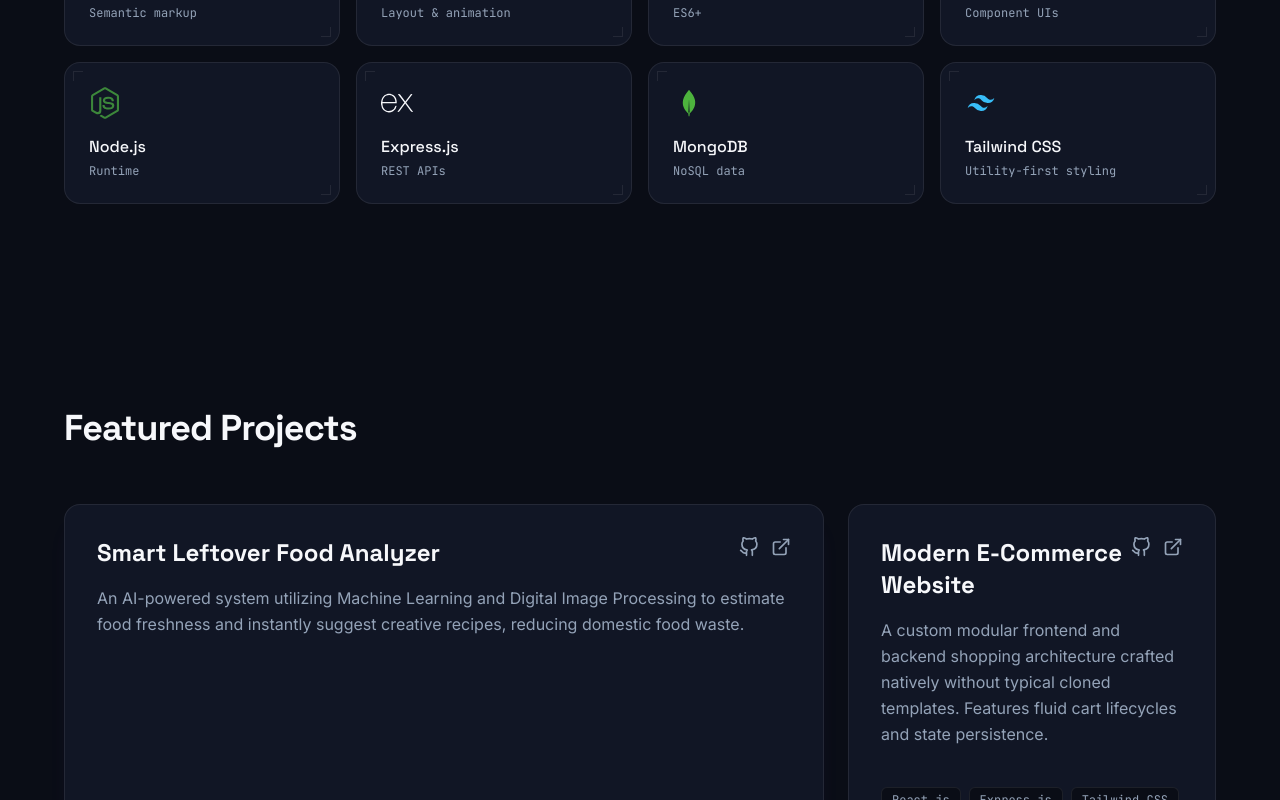
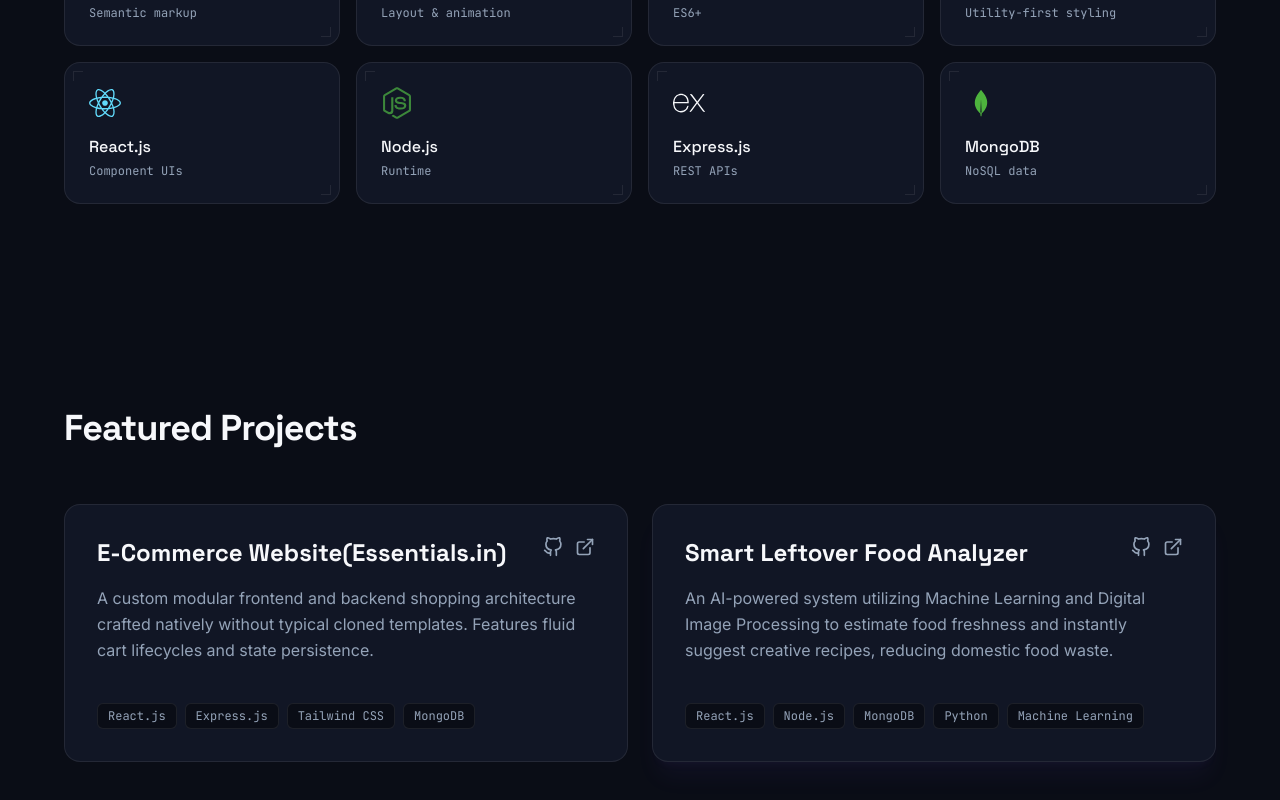
Before and after one commit to lakshityaduvanshi-dev/Portfolio, a React (Vite) app in the folder lakshit-portfolio/: page / in a window 1280 px wide. Shown: the part 1100-1900 px from the top of the page. Built offline with nearby package versions, Linux system fonts and the light colour scheme.

Commit message:
changes saved

```diff
--- a/lakshit-portfolio/src/components/Projects.jsx
+++ b/lakshit-portfolio/src/components/Projects.jsx
@@ -3,22 +3,22 @@ import { FiExternalLink, FiGithub } from 'react-icons/fi';
 import { SectionHeading } from './Skills';
 
 const PROJECTS = [
+   {
+    title: "E-Commerce Website(Essentials.in)",
+    description: "A custom modular frontend and backend shopping architecture crafted natively without typical cloned templates. Features fluid cart lifecycles and state persistence.",
+    tech: ["React.js", "Express.js", "Tailwind CSS", "MongoDB"],
+    liveUrl: "https://online-store-jade-psi.vercel.app/",
+    githubUrl: "https://github.com/lakshityaduvanshi-dev/online-store",
+    featured: false
+  },
   {
     title: "Smart Leftover Food Analyzer",
     description: "An AI-powered system utilizing Machine Learning and Digital Image Processing to estimate food freshness and instantly suggest creative recipes, reducing domestic food waste.",
     tech: ["React.js", "Node.js", "MongoDB", "Python", "Machine Learning"],
-    liveUrl: "#",
-    githubUrl: "https://github.com",
+    liveUrl: "https://drive.google.com/file/d/1iZj_Uxxng1L2UYFeB2dgWV6U-mpQRHEq/view?usp=sharing",
+    githubUrl: "https://github.com/lakshityaduvanshi-dev/smart-leftover-food-analyzer",
     featured: true
   },
-  {
-    title: "Modern E-Commerce Website",
-    description: "A custom modular frontend and backend shopping architecture crafted natively without typical cloned templates. Features fluid cart lifecycles and state persistence.",
-    tech: ["React.js", "Express.js", "Tailwind CSS", "MongoDB"],
-    liveUrl: "#",
-    githubUrl: "https://github.com",
-    featured: false
-  }
 ];
 
 export default function Projects() {
@@ -27,13 +27,13 @@ export default function Projects() {
       <div className="max-w-6xl mx-auto">
         <SectionHeading eyebrow="My Works" title="Featured Projects" />
 
-
-        <div className="mt-14 grid grid-cols-1 md:grid-cols-3 gap-6">
+        {/* Changed grid-cols-3 to grid-cols-2 for perfect equality */}
+        <div className="mt-14 grid grid-cols-1 md:grid-cols-2 gap-6 items-stretch">
           {PROJECTS.map((project, index) => (
             <div
               key={index}
               className={`group relative rounded-2xl border border-border-main bg-bg-card p-8 flex flex-col justify-between overflow-hidden transition-all duration-300 hover:-translate-y-1 hover:border-accent/50 ${
-                project.featured ? "md:col-span-2 border-accent/20 shadow-xl shadow-accent/5" : ""
+                project.featured ? "border-accent/20 shadow-xl shadow-accent/5" : ""
               }`}
             >
               <div className="absolute -inset-10 bg-accent/0 group-hover:bg-accent/5 blur-3xl transition-all duration-500 pointer-events-none" />
@@ -44,12 +44,12 @@ export default function Projects() {
                     {project.title}
                   </h3>
 
-
                   <div className="flex gap-3 relative z-10 text-text-muted">
                     <a href={project.githubUrl} target="_blank" rel="noreferrer" className="hover:text-text-main transition-colors text-xl">
                       <FiGithub />
                     </a>
-                    <a href={project.liveUrl} className="hover:text-text-main transition-colors text-xl">
+                    {/* Added target="_blank" here too so it opens in a new tab */}
+                    <a href={project.liveUrl} target="_blank" rel="noreferrer" className="hover:text-text-main transition-colors text-xl">
                       <FiExternalLink />
                     </a>
                   </div>
@@ -59,7 +59,6 @@ export default function Projects() {
                   {project.description}
                 </p>
               </div>
-
 
               <div className="flex flex-wrap gap-2 mt-4">
                 {project.tech.map((t, i) => (
--- a/lakshit-portfolio/src/components/Skills.jsx
+++ b/lakshit-portfolio/src/components/Skills.jsx
@@ -16,11 +16,12 @@ const SKILLS = [
   { name: "HTML5", icon: FaHtml5, note: "Semantic markup", color: "text-[#e34c26]" },
   { name: "CSS3", icon: BiLogoCss3, note: "Layout & animation", color: "text-[#264de4]" },
   { name: "JavaScript", icon: BiLogoJavascript, note: "ES6+", color: "text-[#f7df1e]" },
+  { name: "Tailwind CSS", icon: BiLogoTailwindCss, note: "Utility-first styling", color: "text-[#38bdf8]" },
   { name: "React.js", icon: FaReact, note: "Component UIs", color: "text-[#61dafb]" },
   { name: "Node.js", icon: FaNodeJs, note: "Runtime", color: "text-[#3c873a]" },
   { name: "Express.js", icon: SiExpress, note: "REST APIs", color: "text-text-main" },
   { name: "MongoDB", icon: BiLogoMongodb, note: "NoSQL data", color: "text-[#4db33d]" },
-  { name: "Tailwind CSS", icon: BiLogoTailwindCss, note: "Utility-first styling", color: "text-[#38bdf8]" },
+
 ];
 
 export default function Skills() {
```
